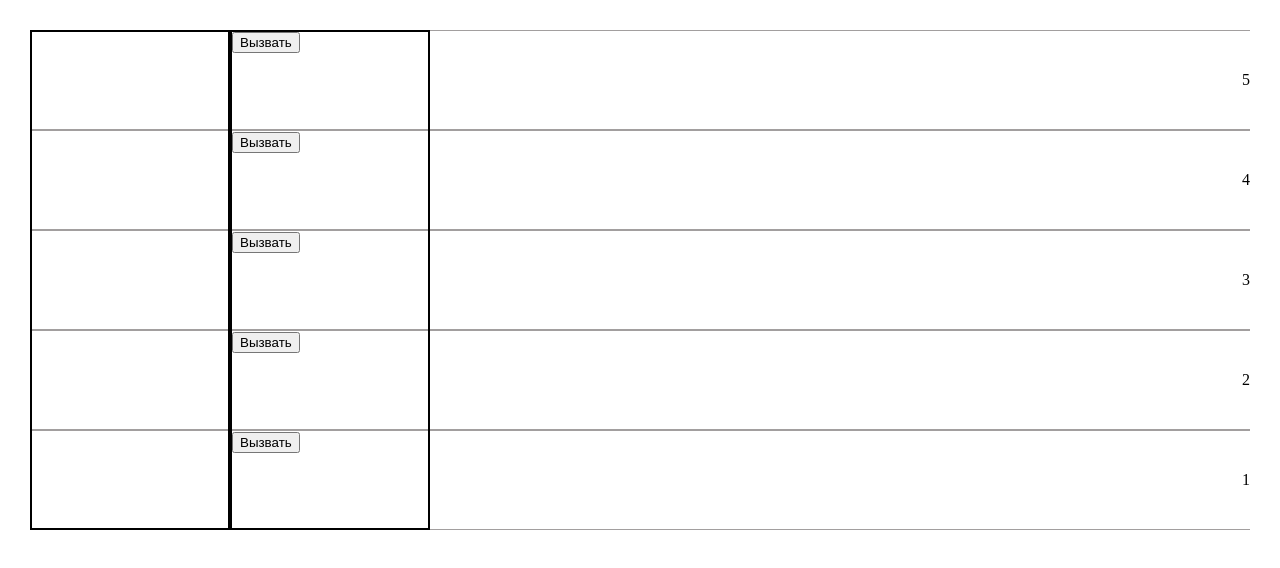
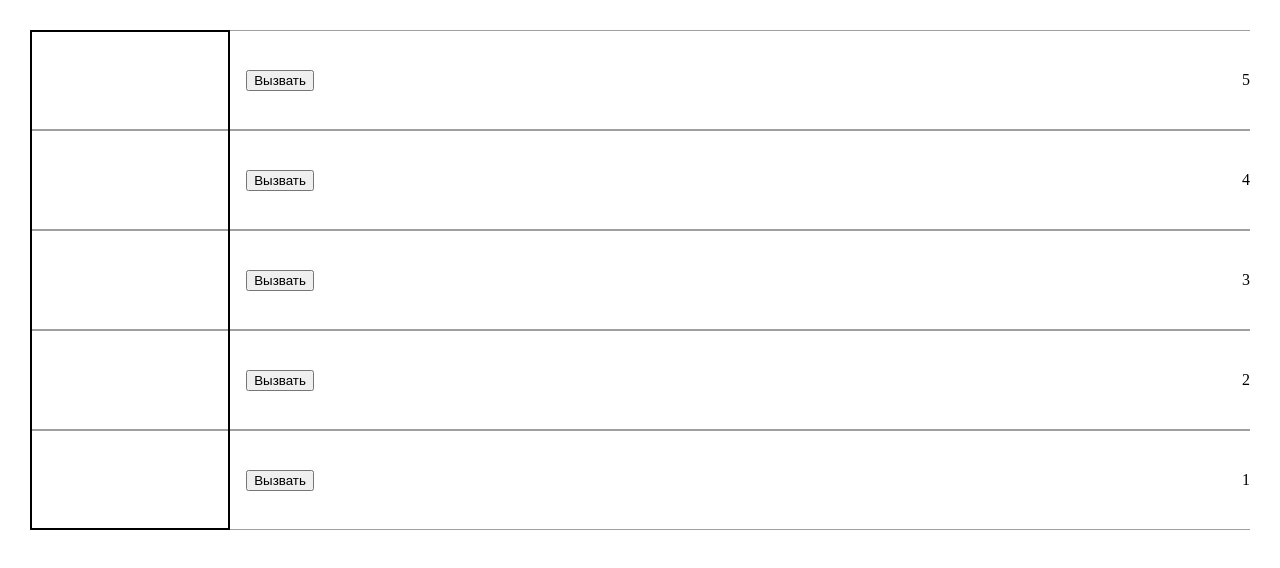
Before and after one commit to EgorChindyasov/elevator_simulator, a Vue app: page / in a window 1280 px wide. Shown: the top 568 px of the page. Built offline with nearby package versions, Linux system fonts and the light colour scheme.

Commit message:
added duttonContainer class

```diff
--- a/src/components/Buttons.vue
+++ b/src/components/Buttons.vue
@@ -1,6 +1,7 @@
 <template>
     <div class="buttonsGroup">
         <div
+            class="buttonContainer"
             v-for="count in floorsNumber"
             :key="count"
             :style="{width: '100%', height: `${500 / floorsNumber}px`}"
@@ -36,8 +37,13 @@ export default defineComponent({
 <style scoped lang="scss">
     .buttonsGroup {
         height: 500px;
-        width: 200px;
-        border: 2px solid black;
+        width: 100px;
         box-sizing: border-box;
+
+        .buttonContainer {
+            display: flex;
+            justify-content: center;
+            align-items: center;
+        }
     }
 </style>
```
